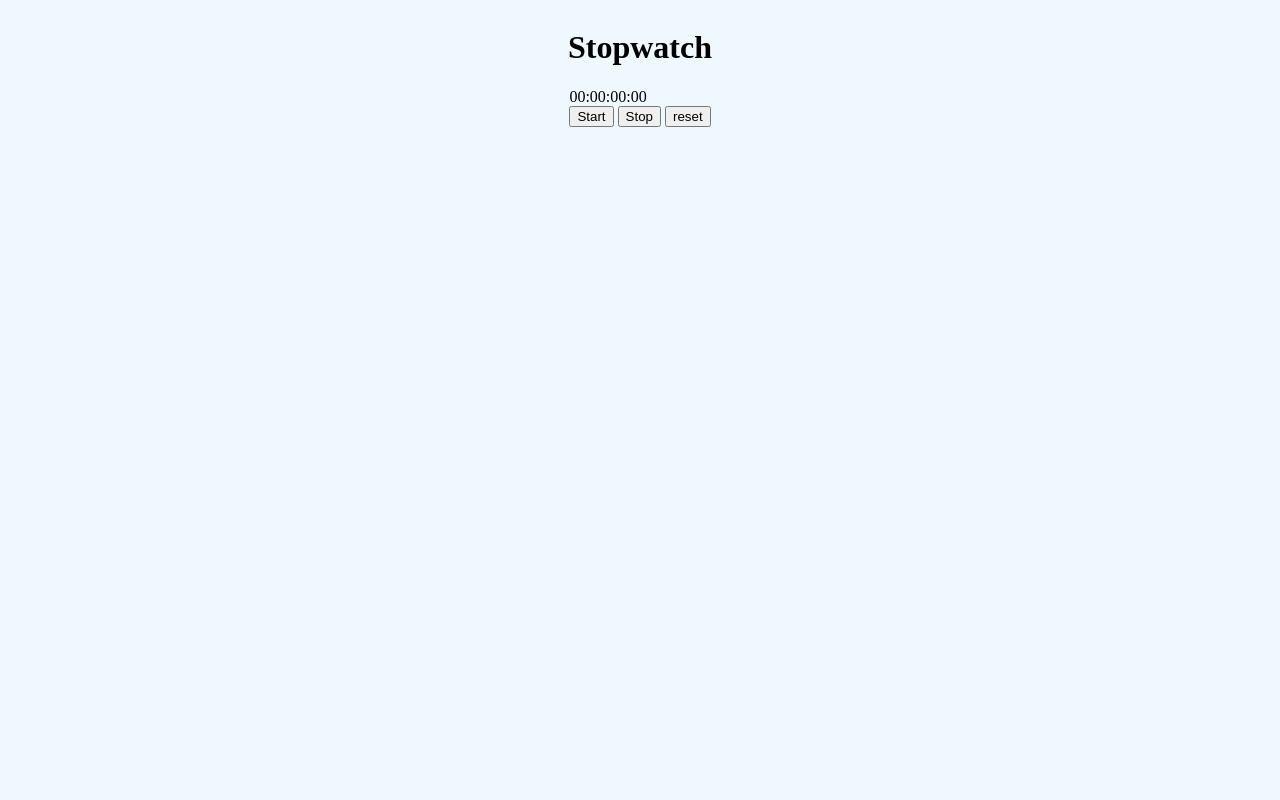
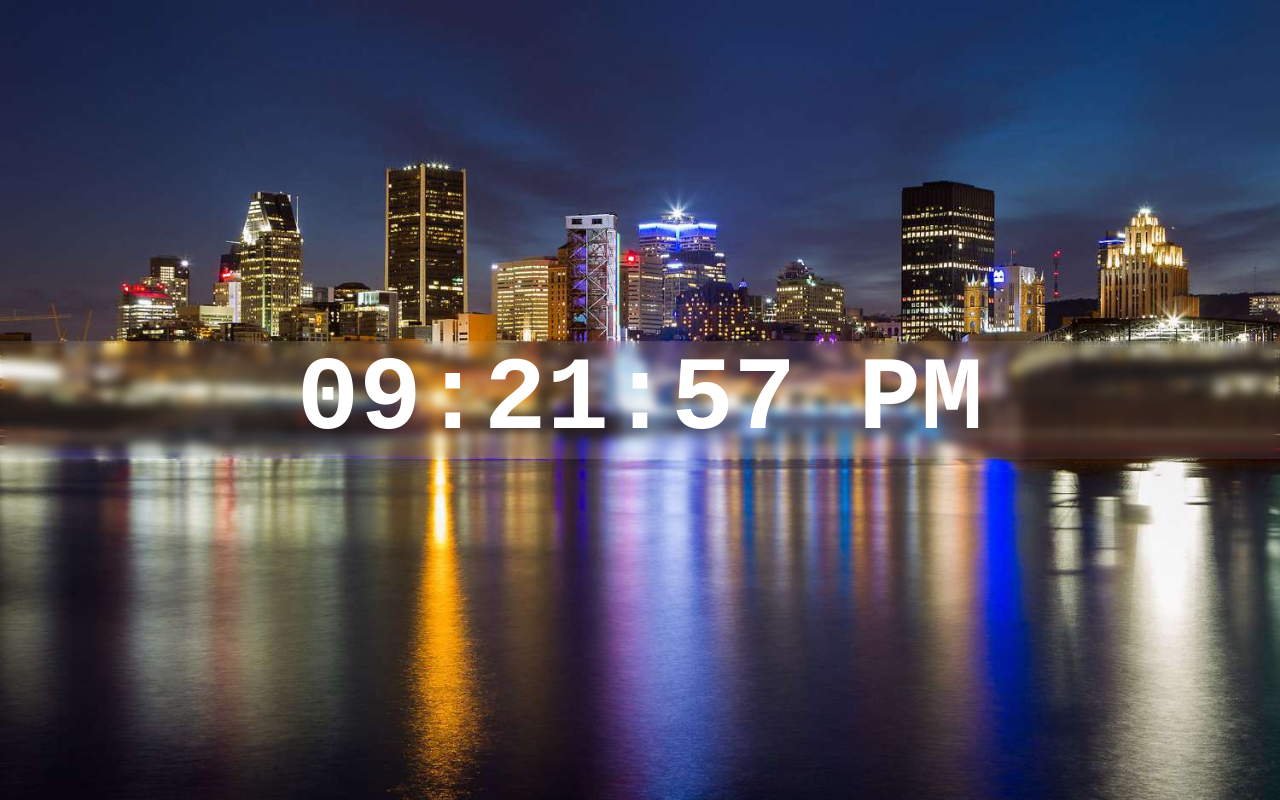
Before and after one commit to SohaibDM/Clock, a plain HTML site: page index.html in a window 1280 px wide. Drawn offline with Linux system fonts and the light colour scheme.

Commit message:
Initial commit

```diff
--- a/index.html
+++ b/index.html
@@ -7,14 +7,9 @@
     <link rel="stylesheet" href="style.css">
 </head>
 <body>
-    <h1 id="myH1">Stopwatch</h1>
-    <div id="container">
-        <div id="display">00:00:00:00</div>
-        <div id="controls">
-            <button id="startBtn" onclick="start()">Start</button>
-            <button id="stopBtn" onclick="stop()">Stop</button>
-            <button id="resetBtn" onclick="reset()">reset</button>
-        </div>
+
+    <div id="clock-container">
+        <div id="clock">00:00:00</div>
     </div>
 
     <script src="index.js"></script>
--- a/style.css
+++ b/style.css
@@ -1,8 +1,10 @@
 body{
-    display: flex;
-    flex-direction: column;
-    align-items: center;
-    background-color: aliceblue;
+    background-image: url(sky.jpg);
+    background-position: center;
+    background-repeat: no-repeat;
+    background-size: cover;
+    background-attachment: fixed;
+    margin: 0;
 }
 
 #clock-container{
```
